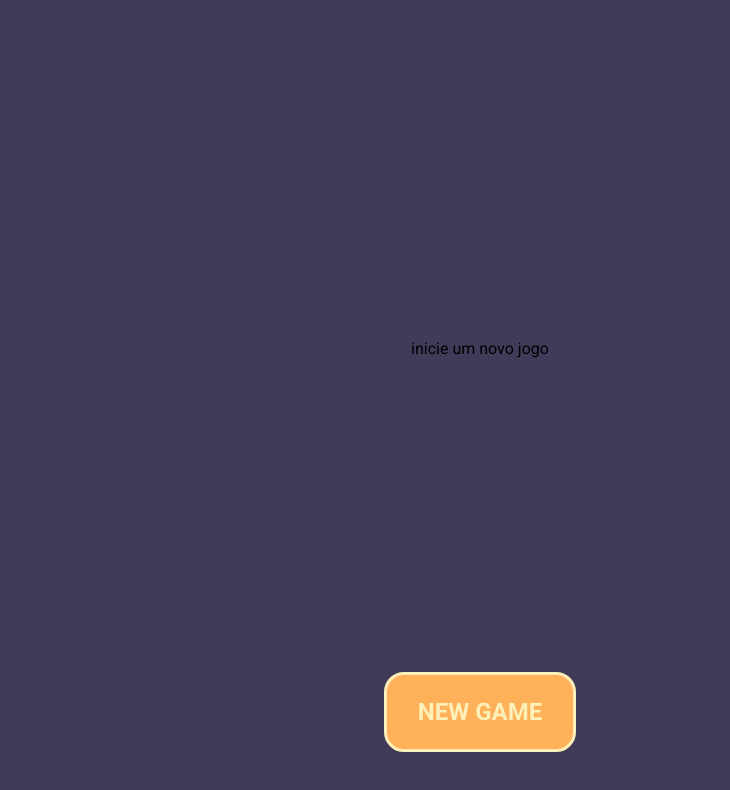
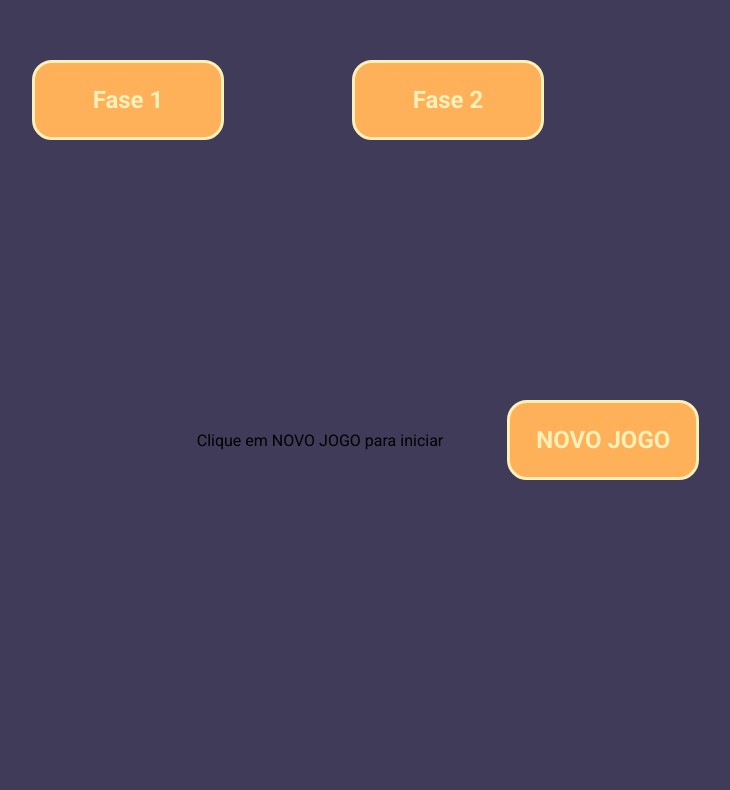
Before and after one commit to lfscruuz/lingo-mingle, a React (Vite) app: page /phase-one in a window 1280 px wide. Shown: the top 790 px of the page, without its empty margins (160-890 px from the left). Built offline with nearby package versions, Linux system fonts and the light colour scheme.

Commit message:
navbar funcionando

```diff
--- a/package.json
+++ b/package.json
@@ -12,6 +12,7 @@
   "dependencies": {
     "react": "^18.2.0",
     "react-dom": "^18.2.0",
+    "react-router-dom": "^6.17.0",
     "reactjs-flip-card": "^2.0.3",
     "reactjs-popup": "^2.0.6",
     "sass": "^1.68.0",
--- a/src/App.jsx
+++ b/src/App.jsx
@@ -1,26 +1,99 @@
 import { useEffect, useState } from 'react';
+import './styles/App.scss'
+import Header from './components/Header';
+import Main from './components/MainPage';
 import PhaseOne from './components/PhaseOne';
-import './styles/App.scss'
 import PhaseTwo from './components/PhaseTwo';
+import { Route, Routes, BrowserRouter } from 'react-router-dom';
+import shuffle from './constants/shuffleFunctions';
 
 function App() {
+  const [cards, setCards] = useState([]);
+  const [choiceOne, setChoiceOne] = useState(null);
+  const [choiceTwo, setChoiceTwo] = useState(null);
+  const [disabled, setDisabled] = useState(false);
 
-  const [phaseOne, setPhaseOne] = useState(false);
-  const [phaseOneDone, setPhaseOneDone] = useState(false);
-  const [phaseTwo, setPhaseTwo] = useState(false);
+  function resetTurn() {
+    setChoiceOne(null);
+    setChoiceTwo(null);
+    setDisabled(false);
+  }
 
-  useEffect(() => {
-    phaseOne ? setPhaseOneDone(true) : setPhaseOneDone(false);
-  }, [phaseOne])
+  function shuffleCardsFunctionOne() {
+    const shuffledCards = shuffle.phaseOne;
+    setCards(shuffledCards);
+    resetTurn();
+  }
+
+  function shuffleCardsFunctionTwo() {
+    const shuffledCards = shuffle.phaseTwo;
+    setCards(shuffledCards);
+    resetTurn();
+  }
+
 
   return (
-    <div className='App'>
-      {phaseOneDone === false ?
-        <PhaseOne setPhaseOne={setPhaseOne}/>
-        :
-        <PhaseTwo/>
-      }
-    </div>
+    <BrowserRouter>
+      <div className='App'>
+        <Header
+          shuffleCardsFunctionOne={shuffleCardsFunctionOne}
+          shuffleCardsFunctionTwo={shuffleCardsFunctionTwo}
+        />
+        <Routes>
+          <Route
+            path='/'
+            element={
+              <Main
+                cards={cards}
+                setCards={setCards}
+                shuffleCardsFunctionOne={shuffleCardsFunctionOne}
+                choiceOne={choiceOne}
+                setChoiceOne={setChoiceOne}
+                choiceTwo={choiceTwo}
+                setChoiceTwo={setChoiceTwo}
+                disabled={disabled}
+                setDisabled={setDisabled}
+                resetTurn={resetTurn}
+              />
+            }
+          />
+          <Route
+            path='phase-one'
+            element={
+              <PhaseOne
+                cards={cards}
+                setCards={setCards}
+                shuffleCardsFunctionOne={shuffleCardsFunctionOne}
+                choiceOne={choiceOne}
+                setChoiceOne={setChoiceOne}
+                choiceTwo={choiceTwo}
+                setChoiceTwo={setChoiceTwo}
+                disabled={disabled}
+                setDisabled={setDisabled}
+                resetTurn={resetTurn}
+              />
+            }
+          />
+          <Route
+            path='phase-two'
+            element={
+              <PhaseTwo
+                cards={cards}
+                setCards={setCards}
+                shuffleCardsFunctionTwo={shuffleCardsFunctionTwo}
+                choiceOne={choiceOne}
+                setChoiceOne={setChoiceOne}
+                choiceTwo={choiceTwo}
+                setChoiceTwo={setChoiceTwo}
+                disabled={disabled}
+                setDisabled={setDisabled}
+                resetTurn={resetTurn}
+              />
+            }
+          />
+        </Routes>
+      </div>
+    </BrowserRouter>
   )
 }
 
--- a/src/components/Header.jsx
+++ b/src/components/Header.jsx
@@ -1,8 +1,32 @@
-function Header() {
+import { useState } from 'react';
+import shuffle from '../constants/shuffleFunctions';
+import { Link, useNavigate } from 'react-router-dom';
+
+function Header({ shuffleCardsFunctionOne, shuffleCardsFunctionTwo }) {
+
+  const navigate = useNavigate();
+
+  function navigateOne() {
+    navigate("/phase-one");
+    shuffleCardsFunctionOne();
+  }
+
+  function navigateTwo(){
+    navigate("/phase-two");
+    shuffleCardsFunctionTwo();
+  }
+
   return (
-    <div>
-      Hello World
-    </div>
+    <>
+      <button onClick={navigateOne}>
+        Fase 1
+      </button>
+
+      <button onClick={navigateTwo}>
+        Fase 2
+      </button>
+
+    </>
   )
 }
 
--- /dev/null
+++ b/src/components/MainPage.jsx
@@ -0,0 +1,18 @@
+import { Link } from 'react-router-dom'
+
+export default function Main(){
+
+
+
+
+    return (
+        <>
+            <>
+                inicie um novo jogo
+            </>
+            <div className="buttons-container">
+                <button>NEW GAME</button>
+            </div>
+        </>
+    )
+}
--- a/src/components/PhaseOne.jsx
+++ b/src/components/PhaseOne.jsx
@@ -1,38 +1,9 @@
 import { useEffect, useState } from 'react';
-import cardArray1 from '../constants/cardArray1';
 
 import Card from './Card';
-import Popup from 'reactjs-popup';
+import shuffle from '../constants/shuffleFunctions';
 
-export default function PhaseOne({ setPhaseOne }) {
-    const [cards, setCards] = useState([]);
-    const [choiceOne, setChoiceOne] = useState(null);
-    const [choiceTwo, setChoiceTwo] = useState(null);
-    const [disabled, setDisabled] = useState(false);
-    const [done, setDone] = useState(true);
-
-
-    function shuffleCards() {
-        const shuffledCards = () => {
-            var copy = [], n = cardArray1.length, i;
-
-            // While there remain elements to shuffle…
-            while (n) {
-
-              // Pick a remaining element…
-              i = Math.floor(Math.random() * n--);
-
-              // And move it to the new cardArray1.
-              copy.push(cardArray1.splice(i, 1)[0]);
-            }
-
-            return copy;
-          }
-
-        setCards(shuffledCards);
-        resetTurn();
-    }
-
+export default function PhaseOne({cards, setCards, shuffleCardsFunctionOne, choiceOne, setChoiceOne, choiceTwo, setChoiceTwo, disabled, setDisabled, resetTurn }) {
 
 
     function handleChoice(card) {
@@ -62,32 +33,17 @@ export default function PhaseOne({ setPhaseOne }) {
 
     }, [choiceOne, choiceTwo]);
 
-    useEffect(() => {
-        if (cards.length !== 0){
-            checkIfDone();
-        }
-    }, [choiceOne, choiceTwo]);
-
-    function checkIfDone(){
-        cards.forEach((card) => {
-            console.log(card)
-        })
-
-        const finished = cards.every(card => card.matched);
-        console.log(finished);
-        setPhaseOne(finished);
-    }
-
-    function resetTurn() {
-        setChoiceOne(null);
-        setChoiceTwo(null);
-        setDisabled(false);
-    }
 
     return (
         <div>
             <div className='cards-grid'>
-                {cards.length == 0 ? <>inicie um novo jogo</> :
+                {cards.length === 0 ?
+                    (
+                        <>
+                            Clique em NOVO JOGO para iniciar
+                        </>
+                    )
+                    :
                     cards.map((card) => {
                         return (
                             <Card
@@ -100,10 +56,9 @@ export default function PhaseOne({ setPhaseOne }) {
                         )
                     })
                 }
+                <button onClick={shuffleCardsFunctionOne}>NOVO JOGO</button>
             </div>
-            <div className="buttons-container">
-                <button onClick={shuffleCards}>NEW GAME</button>
-            </div>
+
         </div>
     )
 }
--- a/src/components/PhaseTwo.jsx
+++ b/src/components/PhaseTwo.jsx
@@ -1,30 +1,10 @@
 import { useEffect, useState } from 'react';
-import cardArray2 from '../constants/cardArray2';
 
 import Card from './Card';
+import shuffle from '../constants/shuffleFunctions';
 
-export default function PhaseTwo() {
-    const [cards, setCards] = useState([]);
-    const [choiceOne, setChoiceOne] = useState(null);
-    const [choiceTwo, setChoiceTwo] = useState(null);
-    const [disabled, setDisabled] = useState(false);
+export default function PhaseTwo({cards, setCards, shuffleCardsFunctionTwo, choiceOne, setChoiceOne, choiceTwo, setChoiceTwo, disabled, setDisabled, resetTurn }) {
 
-
-    function shuffleCards() {
-        const shuffledCards = () => {
-            var copy = [], n = cardArray2.length, i;
-            while (n) {
-              i = Math.floor(Math.random() * n--);
-
-              copy.push(cardArray2.splice(i, 1)[0]);
-            }
-
-            return copy;
-          }
-
-        setCards(shuffledCards);
-        resetTurn();
-    }
 
     function handleChoice(card) {
         choiceOne ? setChoiceTwo(card) : setChoiceOne(card);
@@ -34,7 +14,6 @@ export default function PhaseTwo() {
         if (choiceOne && choiceTwo) {
             setDisabled(true);
             if (choiceOne.id !== choiceTwo.id) {
-                console.log(choiceOne, choiceTwo);
                 if (choiceOne.name === choiceTwo.name) {
                     setCards((prevCards) => {
                         return prevCards.map((card) => {
@@ -45,28 +24,26 @@ export default function PhaseTwo() {
                             }
                         })
                     })
-                    console.log("THEY MATCH!!");
-                } else {
-                    console.log("THEY DON'T MATCH...");
                 }
             }
             setTimeout(() => {
                 resetTurn();
             }, 1000);
         }
+
     }, [choiceOne, choiceTwo]);
 
-
-    function resetTurn() {
-        setChoiceOne(null);
-        setChoiceTwo(null);
-        setDisabled(false);
-    }
 
     return (
         <div>
             <div className='cards-grid'>
-                {cards.length == 0 ? <>inicie um novo jogo</> :
+                {cards.length === 0 ?
+                    (
+                        <>
+                            Clique em NOVO JOGO para iniciar
+                        </>
+                    )
+                    :
                     cards.map((card) => {
                         return (
                             <Card
@@ -79,10 +56,9 @@ export default function PhaseTwo() {
                         )
                     })
                 }
+                <button onClick={shuffleCardsFunctionTwo}>NOVO JOGO</button>
             </div>
-            <div className="buttons-container">
-                <button onClick={shuffleCards}>NEW GAME</button>
-            </div>
+
         </div>
     )
 }
--- /dev/null
+++ b/src/constants/shuffleFunctions.js
@@ -0,0 +1,71 @@
+import cardArray1 from '../constants/cardArray1';
+import cardArray2 from '../constants/cardArray2';
+
+
+// const phaseOne = () => {
+//     let copy = [], n = cardArray1.length, i;
+
+//     while (n) {
+//         i = Math.floor(Math.random() * n--);
+
+//         copy.push(cardArray1.splice(i, 1)[0]);
+//     }
+
+//     return copy;
+// }
+
+
+// const phaseTwo = () => {
+//     let copy = [], n = cardArray2.length, i;
+
+//     while (n) {
+//         i = Math.floor(Math.random() * n--);
+
+//         copy.push(cardArray2.splice(i, 1)[0]);
+//     }
+
+//     return copy;
+// }
+
+
+// const shuffle = {
+//     phaseOne,
+//     phaseTwo
+// };
+
+// export default shuffle;
+
+const phaseOne = () => {
+    let copy = [...cardArray1]; // Create a copy of the original array
+    let shuffledArray = [];
+
+    while (copy.length > 0) {
+        const randomIndex = Math.floor(Math.random() * copy.length);
+        const randomCard = copy[randomIndex];
+        shuffledArray.push(randomCard);
+        copy.splice(randomIndex, 1); // Remove the selected card from the copy
+    }
+
+    return shuffledArray;
+}
+
+const phaseTwo = () => {
+    let copy = [...cardArray2]; // Create a copy of the original array
+    let shuffledArray = [];
+
+    while (copy.length > 0) {
+        const randomIndex = Math.floor(Math.random() * copy.length);
+        const randomCard = copy[randomIndex];
+        shuffledArray.push(randomCard);
+        copy.splice(randomIndex, 1); // Remove the selected card from the copy
+    }
+
+    return shuffledArray;
+}
+
+const shuffle = {
+    phaseOne,
+    phaseTwo
+};
+
+export default shuffle;
```
Also changed, not shown: src/components/MainsPage.jsx (deleted, +0 -7 lines), 1 other file (tests, documents, lock files or other folders).
